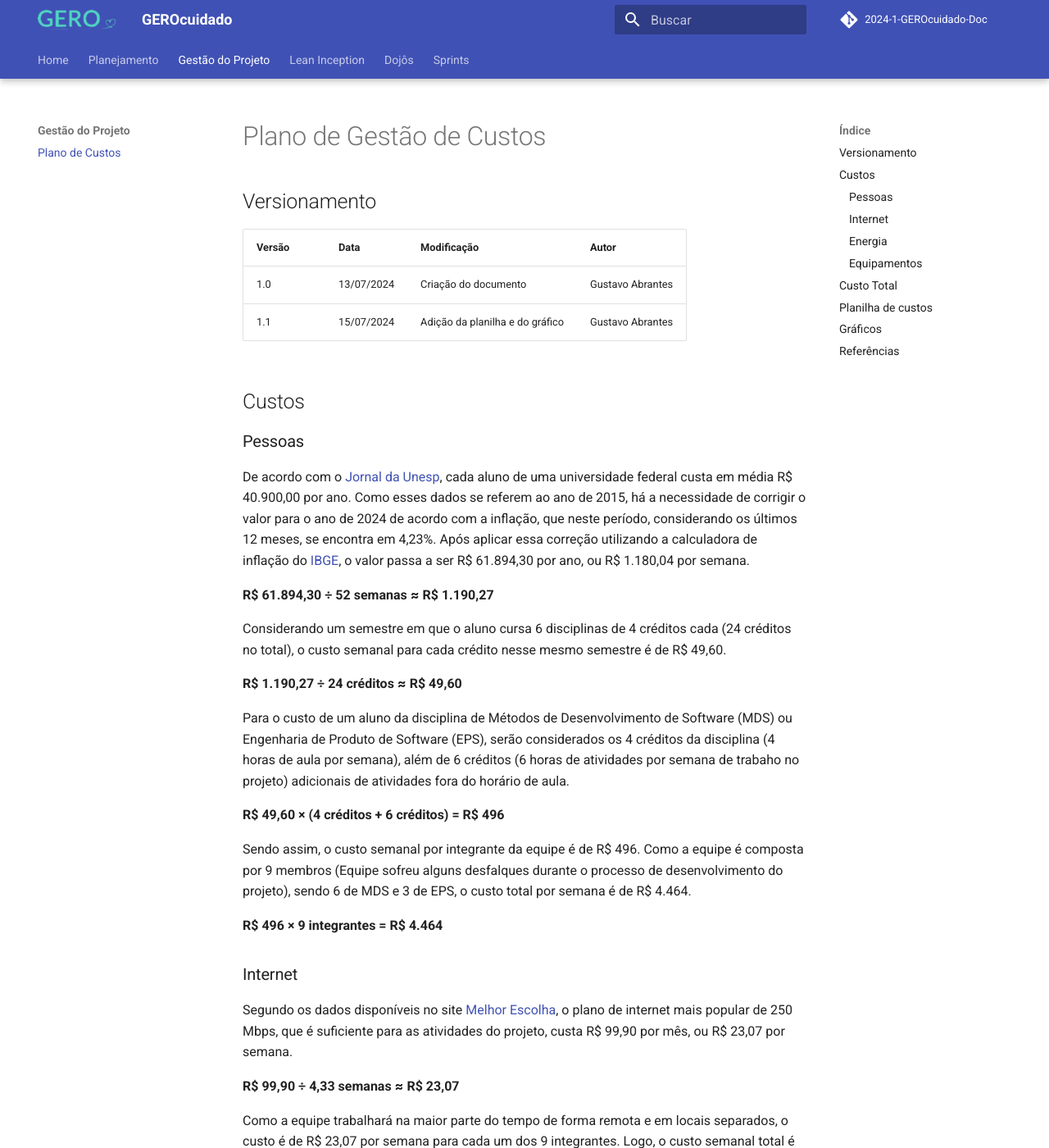
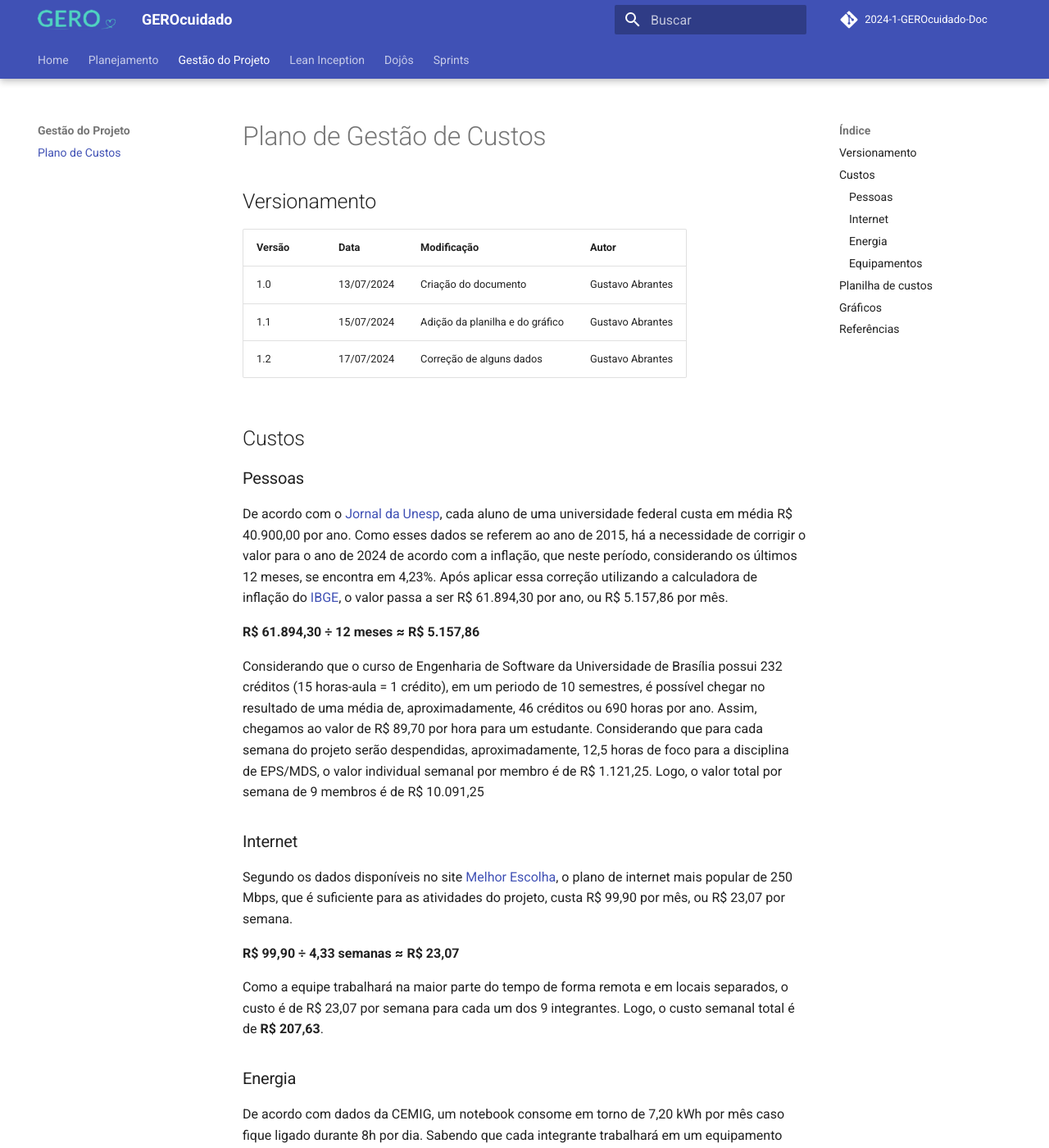
Before and after one commit to fga-eps-mds/2024-1-GEROcuidado-Doc, an MkDocs documentation site: the page built from docs/gestaoDoProjeto/planoDeCusto.md, in a window 1280 px wide and 1400 px high. Shown: the whole window at 82% size. Built offline with MkDocs 1.6.1 and Material for MkDocs 9.7.7, drawn with Linux system fonts in a browser that asks for light colours; comment, search, counter and statistics services are not loaded; some of the changed text lies outside the part shown.

Commit message:
docs: updating some data

```diff
--- a/docs/gestaoDoProjeto/planoDeCusto.md
+++ b/docs/gestaoDoProjeto/planoDeCusto.md
@@ -5,26 +5,17 @@
 |--|--|--|--|
 |1.0| 13/07/2024 | Criação do documento | Gustavo Abrantes |
 |1.1| 15/07/2024 | Adição da planilha e do gráfico | Gustavo Abrantes |
+|1.2| 17/07/2024 | Correção de alguns dados | Gustavo Abrantes |
 
 ## Custos
 
 ### Pessoas
 
-De acordo com o <a href=./#referencias>Jornal da Unesp</a>, cada aluno de uma universidade federal custa em média R$ 40.900,00 por ano. Como esses dados se referem ao ano de 2015, há a necessidade de corrigir o valor para o ano de 2024 de acordo com a inflação, que neste período, considerando os últimos 12 meses, se encontra em 4,23%. Após aplicar essa correção utilizando a calculadora de inflação do <a href=./#referencias>IBGE</a>, o valor passa a ser R$ 61.894,30 por ano, ou R$ 1.180,04 por semana.
+De acordo com o <a href=./#referencias>Jornal da Unesp</a>, cada aluno de uma universidade federal custa em média R$ 40.900,00 por ano. Como esses dados se referem ao ano de 2015, há a necessidade de corrigir o valor para o ano de 2024 de acordo com a inflação, que neste período, considerando os últimos 12 meses, se encontra em 4,23%. Após aplicar essa correção utilizando a calculadora de inflação do <a href=./#referencias>IBGE</a>, o valor passa a ser R$ 61.894,30 por ano, ou R$ 5.157,86 por mês.
 
-**R$ 61.894,30 ÷ 52 semanas ≈ R$ 1.190,27**
+**R$ 61.894,30 ÷ 12 meses ≈ R$ 5.157,86**
 
-Considerando um semestre em que o aluno cursa 6 disciplinas de 4 créditos cada (24 créditos no total), o custo semanal para cada crédito nesse mesmo semestre é de R$ 49,60.
-
-**R$ 1.190,27 ÷ 24 créditos ≈ R$ 49,60**
-
-Para o custo de um aluno da disciplina de Métodos de Desenvolvimento de Software (MDS) ou Engenharia de Produto de Software (EPS), serão considerados os 4 créditos da disciplina (4 horas de aula por semana), além de 6 créditos (6 horas de atividades por semana de trabaho no projeto) adicionais de atividades fora do horário de aula.
-
-**R$ 49,60 × (4 créditos + 6 créditos) = R$ 496**
-
-Sendo assim, o custo semanal por integrante da equipe é de R$ 496. Como a equipe é composta por 9 membros (Equipe sofreu alguns desfalques durante o processo de desenvolvimento do projeto), sendo 6 de MDS e 3 de EPS, o custo total por semana é de R$ 4.464.
-
-**R$ 496 × 9 integrantes = R$ 4.464**
+Considerando que o curso de Engenharia de Software da Universidade de Brasília possui 232 créditos (15 horas-aula = 1 crédito), em um periodo de 10 semestres, é possível chegar no resultado de uma média de, aproximadamente, 46 créditos ou 690 horas por ano. Assim, chegamos ao valor de R$ 89,70 por hora para um estudante. Considerando que para cada semana do projeto serão despendidas, aproximadamente, 12,5 horas de foco para a disciplina de EPS/MDS, o valor individual semanal por membro é de R$ 1.121,25. Logo, o valor total por semana de 9 membros é de R$ 10.091,25
 
 ### Internet
 
@@ -48,36 +39,17 @@ Sendo assim, o custo de internet para os 9 membros é de aproximadamente **R$ 11
 
 ### Equipamentos
 
-Para o custo dos equipamentos, será considerado um notebook com processador Intel Core i5, 8 GB de memória RAM e 256 GB de armazenamento, que é capaz de executar as tecnologias utilizadas no projeto. Um [notebook com estas especificações](https://www.dell.com/pt-br/shop/notebooks/notebook-inspiron-15-3000/spd/inspiron-15-3511-laptop/i3511u7001w) está custando atualmente aproximadamente cerca de R$ 2.700,00. Sendo um notebook para cada um dos 9 integrantes, o custo total será de **R$ 24.300,00**.
-
-## Custo Total
-
-Com isso, é estimado um custo semanal de R$ 520,35 para cada integrante.
-
-| Tipo de Custo | Valor |
-|:--:|:--:|
-| Pessoas | R$ 496 |
-| Internet | R$ R$ 23,07 |
-| Energia | R$ R$ 1,28 |
-| **Total** | **R$ 520,35**  |
-
-Como 9 integrantes fazem parte da equipe, é estimado um custo semanal total de R$4.683,15.
-
-**R$ 520,35 × 9 integrantes = R$ 4.683,15**
-
-Após as 17 semanas de projeto, considerando também o custo dos equipamentos que ocorre apenas na primeira semana, o custo total estimado inicialmente para o projeto é de R$ 103.913,55.
-
-**R$ 4.683,15 (custo semanal) × 17 semanas + R$ 24.300,00 (equipamentos) = R$ 103.913,55**
+Para o custo dos equipamentos, será considerado um notebook com processador Intel Core i5, 8 GB de memória RAM e 256 GB de armazenamento, que é capaz de executar as tecnologias utilizadas no projeto. Um [notebook com estas especificações](https://www.dell.com/pt-br/shop/notebooks/notebook-inspiron-15-3000/spd/inspiron-15-3511-laptop/i3511u7001w) está custando atualmente aproximadamente cerca de R$ 2.790,00. Sendo um notebook para cada um dos 9 integrantes, o custo total de **R$ 25.110,00**.
 
 ## Planilha de custos
 
-Para o acompanhamento semanal dos custos foi elaborada uma planilha com os custos para cada integrante da equipe.
+Para melhor detalhado dos custos, foi elaborada uma planilha com os custos totais do MVP e do projeto completo.
 
-<iframe src="https://docs.google.com/spreadsheets/d/e/2PACX-1vRevCiBwVxp7rIkJhj_Otyidt3DzZ_PbLpN3er0siZIPUbZ_dWTLFrXtDCsu7KQrLDUmaApxbucCe-g/pubhtml?widget=true&amp;headers=false" width="100%" width= "100" height="500" frameborder="1" scrolling="no"></iframe>
+<iframe src="https://docs.google.com/spreadsheets/d/e/2PACX-1vRt41IIHqR2KqZQL-ta9rCrkjuMNtcsOp0NsejgdpwE4otup4BJjkir_WcJpcOAvIKZdLfZttTY1Kms/pubhtml?widget=true&amp;headers=false" width="100%" width= "100" height="500" frameborder="1" scrolling="no"></iframe>
 
 ## Gráficos
 
-Foi elaborado um gráfico para visualizar a proporção dos custos totais esperados ao final do projeto para cada categoria.
+Foi elaborado um gráfico para visualizar a proporção dos custos totais esperados ao final do desenvolvimento do MVP do projeto.
 
 <iframe width="2000" height="600" frameborder="0" scrolling="yes" src="https://infogram.com/plano-de-custos-1h7v4pd3qqxyj4k?live&single=true"></iframe>
 
```
